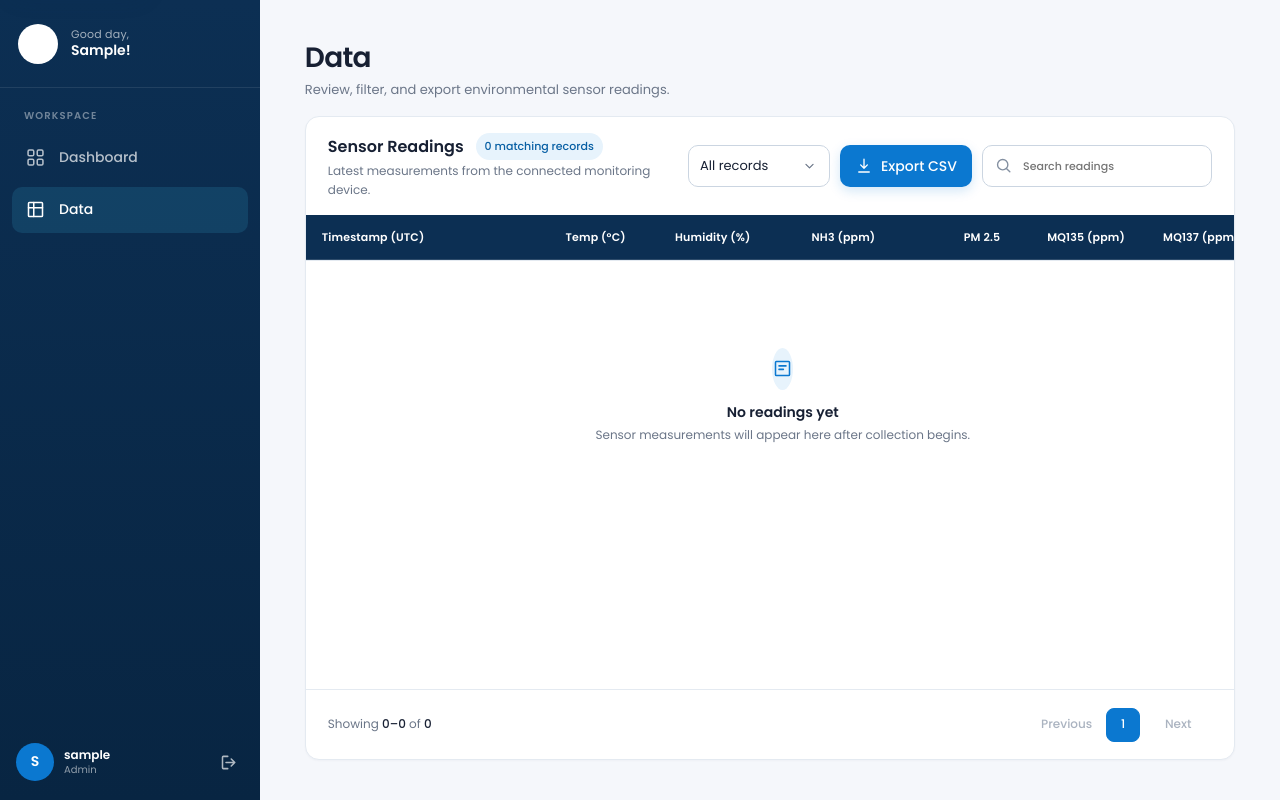
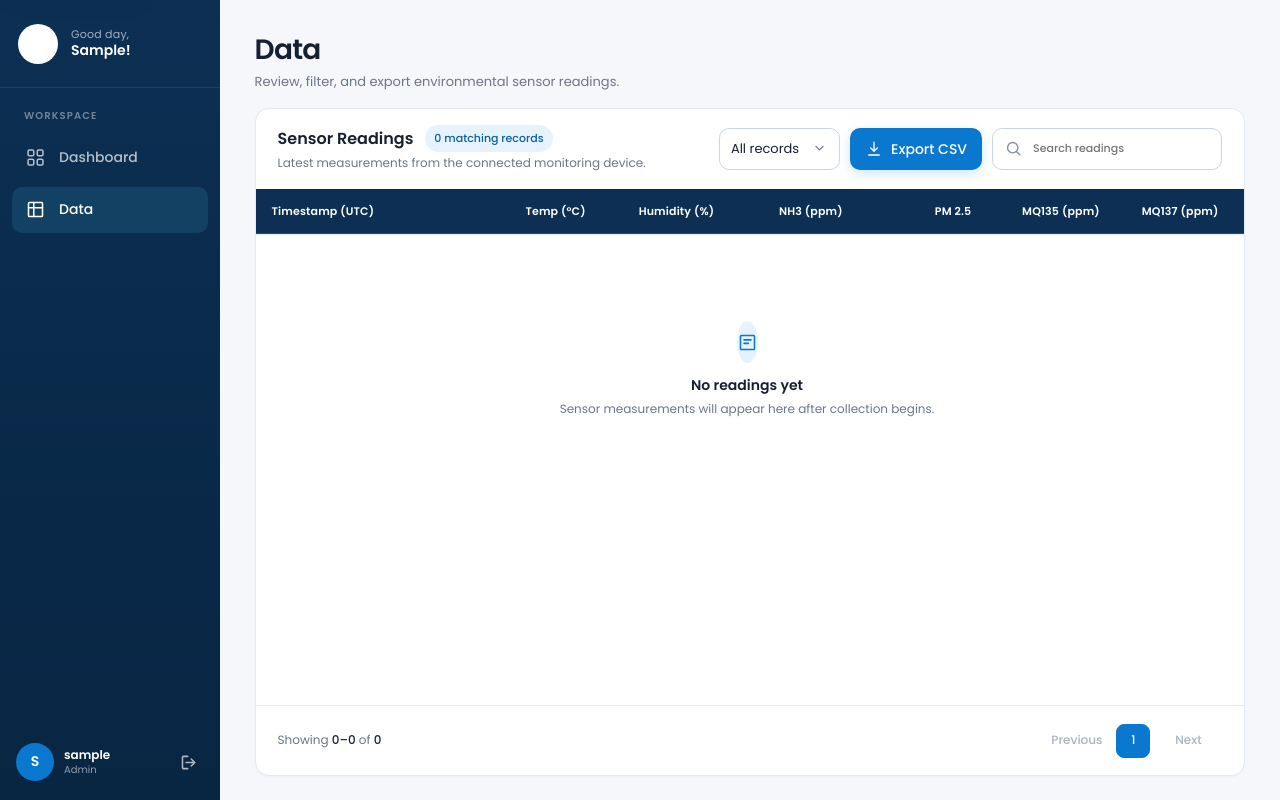
Before and after one commit to jarichooo/AirQualityMonitor, a Flask app: page /data in a window 1280 px wide. Run offline with Flask 3, Linux system fonts and the light colour scheme; the visitor is signed in with stand-in values (Sample User, id 1); data that the repository does not hold is empty; some libraries are stand-ins or nearby versions.

Commit message:
Responsiveness of Data on smaller laptop screens

```diff
--- a/web_app/static/styles.css
+++ b/web_app/static/styles.css
@@ -18,8 +18,8 @@
     --muted: #6b7688;
     --danger: #c13b35;
     --danger-soft: #fff2f1;
-    --sidebar-width: 260px;
-    --sidebar-collapsed-width: 76px;
+    --sidebar-width: clamp(220px, 13.55vw, 260px);
+    --sidebar-collapsed-width: clamp(72px, 5.25vw, 76px);
     --transition: 210ms cubic-bezier(.2, .8, .2, 1);
 }
 
@@ -92,7 +92,7 @@ svg { width: 21px; height: 21px; flex: 0 0 auto; fill: none; stroke: currentColo
 .sidebar.is-collapsed .brand-toggle[data-tooltip]:hover::after, .sidebar.is-collapsed .brand-toggle[data-tooltip]:focus-visible::after,
 .sidebar.is-collapsed .nav-link[data-tooltip]:hover::after, .sidebar.is-collapsed .nav-link[data-tooltip]:focus-visible::after { transform: translate(3px, -50%); }
 
-.main-content { min-height: 100vh; margin-left: var(--sidebar-width); padding: 40px clamp(24px, 3.5vw, 52px); transition: margin-left var(--transition); }
+.main-content { min-height: 100vh; margin-left: var(--sidebar-width); padding: clamp(24px, 4vh, 40px) clamp(24px, 2.7vw, 52px) clamp(16px, 3vh, 40px); transition: margin-left var(--transition); }
 body.sidebar-collapsed .main-content { margin-left: var(--sidebar-collapsed-width); }
 .mobile-topbar { display: none; }
 .data-page-form { min-height: 0; }
@@ -122,13 +122,16 @@ body.sidebar-collapsed .main-content { margin-left: var(--sidebar-collapsed-widt
 .data-panel-heading p { margin: 2px 0 0; color: var(--muted); font-size: 12px; }
 .panel-heading-summary { min-width: 0; }
 .panel-heading-tools { display: flex; min-width: 0; align-items: flex-end; justify-content: flex-end; gap: 10px; }
+.panel-heading-tools > .date-filter,
+.panel-heading-tools > .custom-dates,
+.panel-heading-tools > .export-button { min-width: 0; flex: 0 1 auto; }
 .record-count { padding: 5px 9px; border-radius: 999px; background: var(--primary-soft); color: #075fa4; font-size: 11px; font-weight: 500; white-space: nowrap; }
 .field { display: grid; gap: 5px; color: var(--muted); font-size: 11px; font-weight: 500; }
 .field input { height: 42px; min-width: 0; padding: 8px 11px; border: 1px solid var(--border-strong); border-radius: 10px; background: var(--surface); color: var(--text); outline: none; transition: border-color 140ms ease, box-shadow 140ms ease; }
 .field input:hover { border-color: #aebccc; }
 .field input:focus { border-color: var(--primary); box-shadow: 0 0 0 3px rgb(11 120 208 / 12%); }
 .date-filter { display: grid; gap: 5px; }
-.custom-select { position: relative; min-width: 142px; }
+.custom-select { position: relative; width: 100%; min-width: 0; }
 .custom-select-trigger { display: flex; width: 100%; height: 42px; align-items: center; justify-content: space-between; gap: 12px; padding: 8px 11px; border: 1px solid var(--border-strong); border-radius: 10px; background: var(--surface); color: var(--text); cursor: pointer; font-size: 13px; text-align: left; transition: border-color 140ms ease, box-shadow 140ms ease; }
 .custom-select-trigger:hover { border-color: #aebccc; }
 .custom-select-trigger:focus-visible { border-color: var(--primary); box-shadow: 0 0 0 3px rgb(11 120 208 / 12%); outline: none; }
@@ -139,7 +142,7 @@ body.sidebar-collapsed .main-content { margin-left: var(--sidebar-collapsed-widt
 .custom-select-option { min-height: 36px; padding: 7px 9px; border: 0; border-radius: 7px; background: transparent; color: var(--text); cursor: pointer; font-size: 12px; text-align: left; }
 .custom-select-option:hover, .custom-select-option:focus-visible { background: var(--primary-soft); color: #075fa4; outline: none; }
 .custom-select-option.is-selected { background: #eef7fd; color: #075fa4; font-weight: 600; }
-.search-field { width: min(280px, 26vw); min-width: 200px; }
+.search-field { width: clamp(180px, 18vw, 280px); min-width: 0; flex: 0 1 clamp(180px, 18vw, 280px); }
 .search-control { position: relative; display: block; }
 .search-control svg { position: absolute; top: 11px; left: 12px; width: 19px; height: 19px; color: #8490a1; pointer-events: none; }
 .search-control input { width: 100%; padding-left: 40px; }
@@ -208,10 +211,14 @@ a.pagination-control:hover { border-color: var(--border); background: #f5f8fb; c
     body.page-data .table-body-scroll { height: auto; max-height: none; }
 }
 
-@media (max-width: 1100px) {
+@media (max-width: 1200px) {
     .data-panel-heading { align-items: flex-start; flex-wrap: wrap; }
     .panel-heading-summary { width: 100%; }
-    .panel-heading-tools { width: 100%; }
+    .panel-heading-tools { display: grid; width: 100%; grid-template-columns: minmax(0, 1fr) minmax(0, 1fr) minmax(0, 1.35fr); align-items: stretch; }
+    .panel-heading-tools > .date-filter,
+    .panel-heading-tools > .export-button,
+    .panel-heading-tools > .search-field { width: 100%; min-width: 0; flex: none; }
+    .panel-heading-tools > .custom-dates { width: 100%; min-width: 0; grid-column: 1 / -1; }
 }
 
 @media (max-width: 850px) {
@@ -219,10 +226,12 @@ a.pagination-control:hover { border-color: var(--border); background: #f5f8fb; c
     .search-field { margin-left: 0; }
 }
 
-@media (max-width: 900px) {
+@media (max-width: 1100px) {
     body.drawer-open { overflow: hidden; }
-    .sidebar, .sidebar.is-collapsed { width: 292px; transform: translateX(-103%); box-shadow: 18px 0 48px rgb(3 21 38 / 30%); }
+    .sidebar, .sidebar.is-collapsed { width: min(264px, calc(100vw - 48px)); height: 100vh; min-height: 100vh; max-height: 100vh; overflow: hidden; transform: translateX(-103%); box-shadow: 18px 0 48px rgb(3 21 38 / 30%); }
+    .sidebar, .sidebar.is-collapsed { height: 100dvh; min-height: 100dvh; max-height: 100dvh; }
     .sidebar.drawer-open { transform: translateX(0); }
+    .sidebar .greeting, .sidebar.is-collapsed .greeting { min-width: 0; }
     .sidebar.is-collapsed .sidebar-header { justify-content: flex-start; padding-inline: 18px; }
     .sidebar.is-collapsed .greeting, .sidebar.is-collapsed .profile-copy { display: grid; }
     .sidebar.is-collapsed .nav-label, .sidebar.is-collapsed .account-logout { display: inline-grid; }
@@ -230,6 +239,8 @@ a.pagination-control:hover { border-color: var(--border); background: #f5f8fb; c
     .sidebar.is-collapsed .greeting { min-width: 160px; }
     .sidebar.is-collapsed .nav-kicker { margin-inline: 12px; }
     .sidebar.is-collapsed .sidebar-nav { padding-inline: 12px; }
+    .sidebar-nav { min-height: 0; flex: 1 1 auto; align-content: start; overflow-y: auto; }
+    .sidebar-footer { flex: 0 0 auto; padding-bottom: calc(12px + env(safe-area-inset-bottom)); }
     .sidebar.is-collapsed .nav-link, .sidebar.is-collapsed .profile-identity { width: 100%; justify-content: flex-start; padding-inline: 13px; }
     .sidebar.is-collapsed .account-row { justify-content: flex-start; }
     .sidebar.is-collapsed .profile-identity { flex: 1; }
@@ -251,8 +262,8 @@ a.pagination-control:hover { border-color: var(--border); background: #f5f8fb; c
     .data-panel-heading { align-items: flex-start; flex-direction: column; gap: 10px; padding: 18px 16px 14px; }
     .panel-heading-summary { width: 100%; }
     .panel-heading-tools { display: grid; width: 100%; grid-template-columns: minmax(0, 1fr) minmax(0, 1fr); align-items: stretch; gap: 10px; }
-    .search-field { width: 100%; min-width: 0; grid-column: 1 / -1; order: 0; }
-    .date-filter { flex: 0 0 auto; }
+    .search-field { width: 100%; min-width: 0; flex: 1 1 auto; grid-column: 1 / -1; order: 0; }
+    .panel-heading-tools > .date-filter { min-width: 0; flex: 1 1 0; }
     .custom-select { width: 100%; }
     .custom-dates { width: 100%; grid-column: 1 / -1; }
     .custom-dates .field { min-width: 0; flex: 1; }
```
Also changed, not shown: web_app/.network_preview.py (added).
